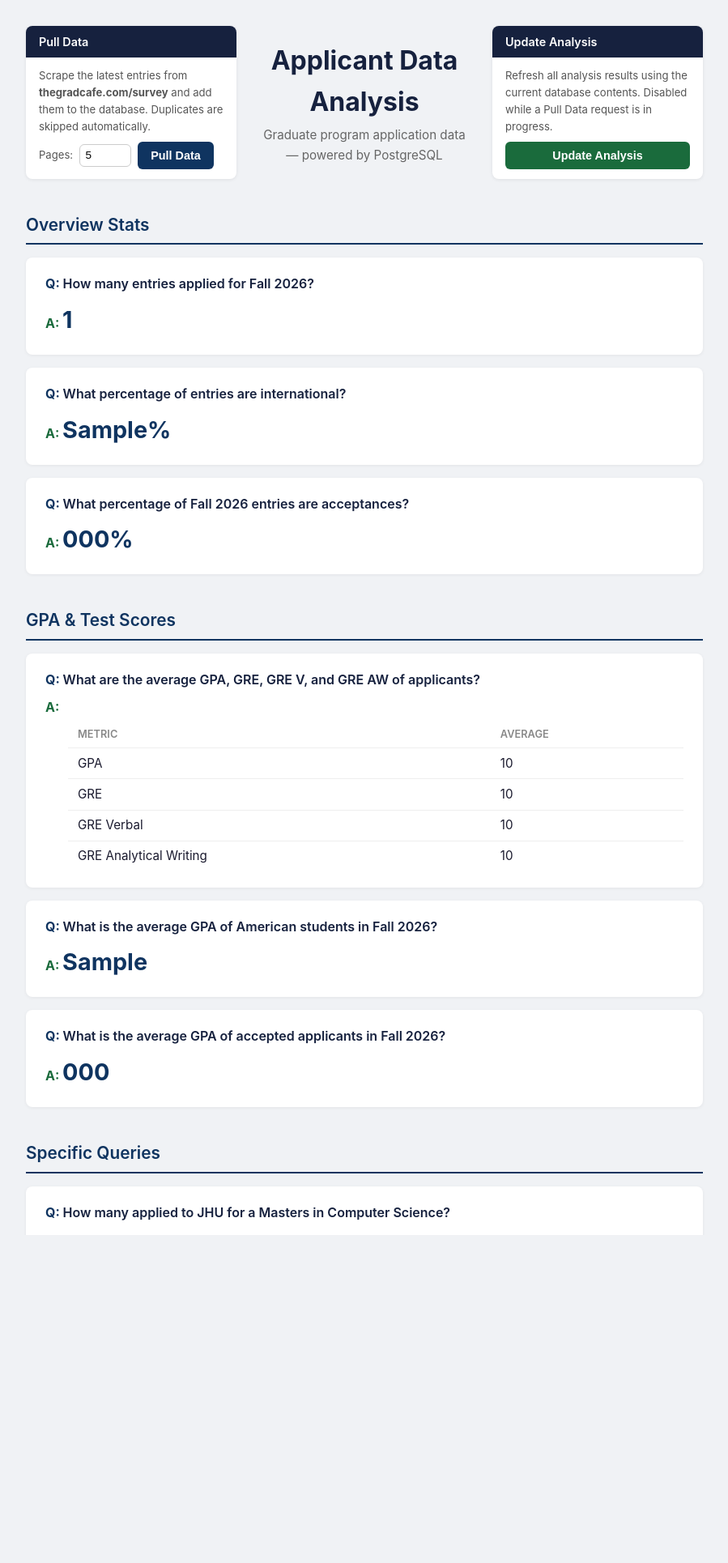
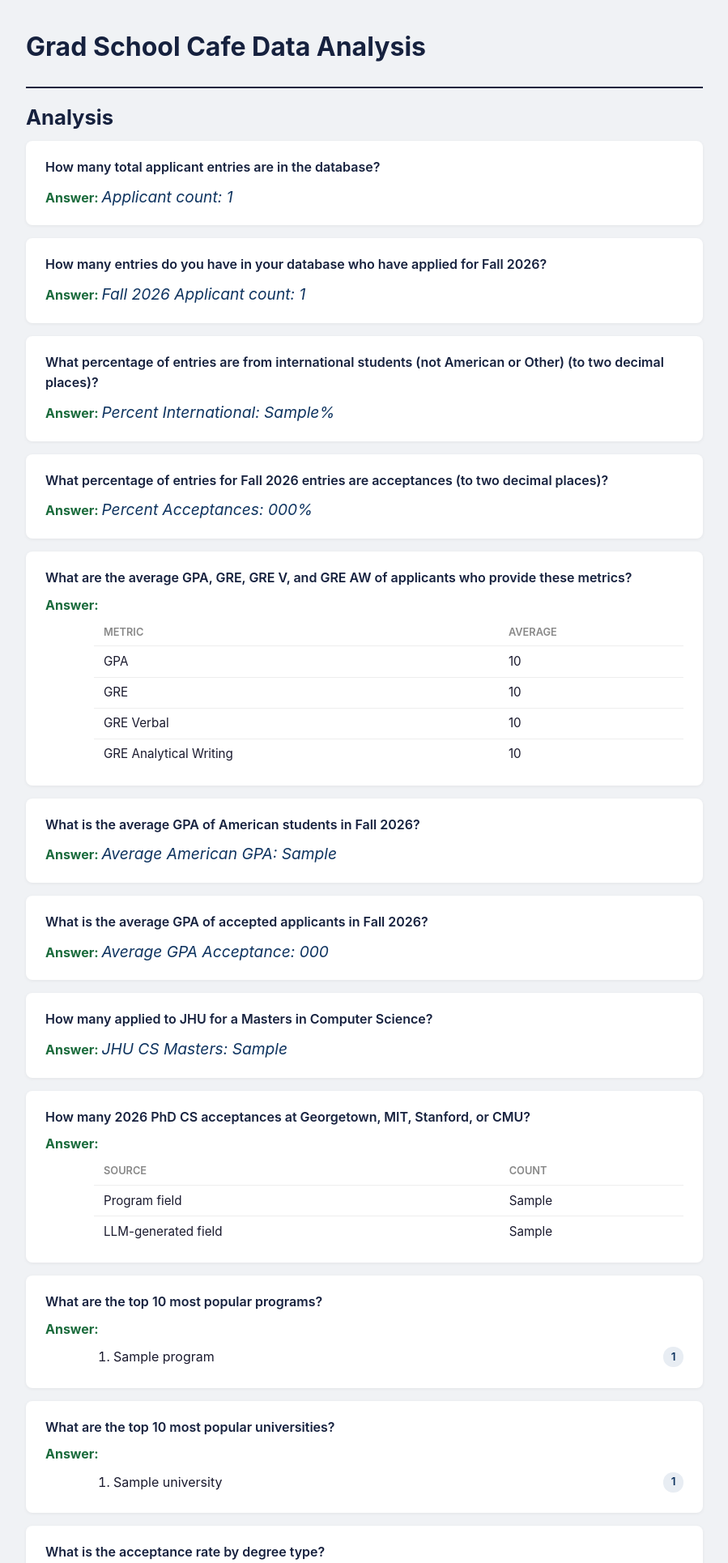
Before and after one commit to dawnaproskourine/jhu_software_concepts, a Flask app: template module_3/templates/index.html in a window 1280 px wide. Shown: the top 1930 px of the page at 81% size, without its empty margins (190-1089 px from the left). Run offline with Flask 3, Linux system fonts and the light colour scheme; the template is opened without the code that fills it: most values are stand-ins (such as "Sample title", 1, 10 or a date in 2020); some libraries are stand-ins or nearby versions.

Commit message:
reorg website to look like the given template

```diff
--- a/module_3/query_data.py
+++ b/module_3/query_data.py
@@ -13,6 +13,10 @@ def run_queries(conn):
     """Run all 12 analysis queries and return results as a dict."""
     cur = conn.cursor()
     results = {}
+
+    # 0. Total applicant count
+    cur.execute("SELECT COUNT(*) FROM applicants")
+    results["total_count"] = cur.fetchone()[0]
 
     # 1. Fall 2026 count
     cur.execute("SELECT COUNT(*) FROM applicants WHERE term = 'Fall 2026'")
@@ -181,6 +185,7 @@ def main():
     results = run_queries(conn)
     conn.close()
 
+    print(f"Total applicants: {results['total_count']}")
     print(f"Fall 2026 applicants: {results['fall_2026_count']}")
     print(f"International student percentage: {results['international_pct']}%")
     print(f"Average GPA: {results['avg_gpa']}")
--- a/module_3/static/style.css
+++ b/module_3/static/style.css
@@ -10,19 +10,13 @@ body {
     margin: 0 auto;
 }
 
-/* ── Top controls row ── */
+/* ── Bottom controls row ── */
 
-.top-controls {
+.bottom-controls {
     display: flex;
     justify-content: space-between;
     gap: 1.5rem;
-    margin-bottom: 1.5rem;
-}
-
-.top-title {
-    text-align: center;
-    flex: 1;
-    align-self: center;
+    margin-top: 2.5rem;
 }
 
 /* ── Control panels (Pull Data / Update Analysis) ── */
@@ -56,12 +50,28 @@ body {
     color: #555;
 }
 
+/* ── Page headers ── */
+
+.header-divider {
+    border: none;
+    border-top: 2px solid #16213e;
+    margin: 1.5rem 0 1rem;
+}
+
+.analysis-header {
+    font-size: 1.6rem;
+    font-weight: 700;
+    color: #16213e;
+    margin-bottom: 0.5rem;
+}
+
 /* ── Typography ── */
 
-h1 {
+.page-title {
     font-size: 2rem;
-    margin-bottom: 0.25rem;
     color: #16213e;
+    margin-bottom: 1rem;
+    white-space: nowrap;
 }
 
 .subtitle {
@@ -96,26 +106,22 @@ h1 {
     margin-bottom: 0.5rem;
 }
 
-.question::before {
-    content: "Q: ";
-    color: #0f3460;
-    font-weight: 700;
-}
 
 .answer {
-    padding-left: 1.75rem;
+    padding-left: 3.75rem;
 }
 
 .answer::before {
-    content: "A: ";
+    content: "Answer: ";
     font-weight: 700;
     color: #1a6b3c;
-    margin-left: -1.75rem;
+    margin-left: -3.75rem;
 }
 
 .answer-value {
-    font-size: 1.8rem;
-    font-weight: 700;
+    font-size: 1.2rem;
+    font-style: italic;
+    font-weight: normal;
     color: #0f3460;
 }
 
--- a/module_3/templates/index.html
+++ b/module_3/templates/index.html
@@ -8,66 +8,33 @@
 </head>
 <body>
 
-<!-- ───────── Top Controls ───────── -->
-<div class="top-controls">
-    <div class="control-panel pull-data-panel">
-        <div class="panel-header">Pull Data</div>
-        <div class="panel-body">
-            <p class="panel-info">
-                Scrape the latest entries from
-                <strong>thegradcafe.com/survey</strong> and add them to the database.
-                Duplicates are skipped automatically.
-            </p>
-            <div class="pull-data-controls">
-                <label for="pages">Pages:</label>
-                <input type="number" id="pages" value="5" min="1" max="100">
-                <button class="btn-pull" id="pull-btn" onclick="pullData()">Pull Data</button>
-            </div>
-            <div class="pull-data-status" id="pull-status"></div>
-        </div>
-    </div>
+<h1 class="page-title">Grad School Cafe Data Analysis</h1>
+<hr class="header-divider">
 
-    <div class="top-title">
-        <h1>Applicant Data Analysis</h1>
-        <p class="subtitle">Graduate program application data &mdash; powered by PostgreSQL</p>
-    </div>
-
-    <div class="control-panel update-panel">
-        <div class="panel-header">Update Analysis</div>
-        <div class="panel-body">
-            <p class="panel-info">
-                Refresh all analysis results using the current database contents.
-                Disabled while a Pull Data request is in progress.
-            </p>
-            <button class="btn-update" id="update-btn" onclick="updateAnalysis()">Update Analysis</button>
-            <div class="ua-status" id="ua-status"></div>
-        </div>
-    </div>
-</div>
-
-<!-- ───────── Overview Stats ───────── -->
-<div class="section-title">Overview Stats</div>
+<h2 class="analysis-header">Analysis</h2>
 
 <div class="qa">
-    <div class="question">How many entries applied for Fall 2026?</div>
-    <div class="answer"><span class="answer-value">{{ fall_2026_count }}</span></div>
+    <div class="question">How many total applicant entries are in the database?</div>
+    <div class="answer"><span class="answer-value">Applicant count: {{ total_count }}</span></div>
 </div>
 
 <div class="qa">
-    <div class="question">What percentage of entries are international?</div>
-    <div class="answer"><span class="answer-value">{{ international_pct }}%</span></div>
+    <div class="question">How many entries do you have in your database who have applied for Fall 2026?</div>
+    <div class="answer"><span class="answer-value">Fall 2026 Applicant count: {{ fall_2026_count }}</span></div>
 </div>
 
 <div class="qa">
-    <div class="question">What percentage of Fall 2026 entries are acceptances?</div>
-    <div class="answer"><span class="answer-value">{{ acceptance_pct_fall2026 }}%</span></div>
+    <div class="question">What percentage of entries are from international students (not American or Other) (to two decimal places)?</div>
+    <div class="answer"><span class="answer-value">Percent International: {{ international_pct }}%</span></div>
 </div>
 
-<!-- ───────── GPA & Test Scores ───────── -->
-<div class="section-title">GPA &amp; Test Scores</div>
+<div class="qa">
+    <div class="question">What percentage of entries for Fall 2026 entries are acceptances (to two decimal places)?</div>
+    <div class="answer"><span class="answer-value">Percent Acceptances: {{ acceptance_pct_fall2026 }}%</span></div>
+</div>
 
 <div class="qa">
-    <div class="question">What are the average GPA, GRE, GRE V, and GRE AW of applicants?</div>
+    <div class="question">What are the average GPA, GRE, GRE V, and GRE AW of applicants who provide these metrics?</div>
     <div class="answer">
         <table>
             <thead>
@@ -85,20 +52,17 @@
 
 <div class="qa">
     <div class="question">What is the average GPA of American students in Fall 2026?</div>
-    <div class="answer"><span class="answer-value">{{ american_gpa_fall2026 }}</span></div>
+    <div class="answer"><span class="answer-value">Average American GPA: {{ american_gpa_fall2026 }}</span></div>
 </div>
 
 <div class="qa">
     <div class="question">What is the average GPA of accepted applicants in Fall 2026?</div>
-    <div class="answer"><span class="answer-value">{{ accepted_gpa_fall2026 }}</span></div>
+    <div class="answer"><span class="answer-value">Average GPA Acceptance: {{ accepted_gpa_fall2026 }}</span></div>
 </div>
-
-<!-- ───────── Specific Queries ───────── -->
-<div class="section-title">Specific Queries</div>
 
 <div class="qa">
     <div class="question">How many applied to JHU for a Masters in Computer Science?</div>
-    <div class="answer"><span class="answer-value">{{ jhu_cs_masters }}</span></div>
+    <div class="answer"><span class="answer-value">JHU CS Masters: {{ jhu_cs_masters }}</span></div>
 </div>
 
 <div class="qa">
@@ -115,9 +79,6 @@
         </table>
     </div>
 </div>
-
-<!-- ───────── Top 10 Rankings ───────── -->
-<div class="section-title">Top 10 Rankings</div>
 
 <div class="qa">
     <div class="question">What are the top 10 most popular programs?</div>
@@ -140,9 +101,6 @@
         </ol>
     </div>
 </div>
-
-<!-- ───────── Acceptance Rates ───────── -->
-<div class="section-title">Acceptance Rates</div>
 
 <div class="qa">
     <div class="question">What is the acceptance rate by degree type?</div>
@@ -186,6 +144,38 @@
     </div>
 </div>
 
+<!-- ───────── Bottom Controls ───────── -->
+<div class="bottom-controls">
+    <div class="control-panel pull-data-panel">
+        <div class="panel-header">Pull Data</div>
+        <div class="panel-body">
+            <p class="panel-info">
+                Scrape the latest entries from
+                <strong>thegradcafe.com/survey</strong> and add them to the database.
+                Duplicates are skipped automatically.
+            </p>
+            <div class="pull-data-controls">
+                <label for="pages">Pages:</label>
+                <input type="number" id="pages" value="5" min="1" max="100">
+                <button class="btn-pull" id="pull-btn" onclick="pullData()">Pull Data</button>
+            </div>
+            <div class="pull-data-status" id="pull-status"></div>
+        </div>
+    </div>
+
+    <div class="control-panel update-panel">
+        <div class="panel-header">Update Analysis</div>
+        <div class="panel-body">
+            <p class="panel-info">
+                Refresh all analysis results using the current database contents.
+                Disabled while a Pull Data request is in progress.
+            </p>
+            <button class="btn-update" id="update-btn" onclick="updateAnalysis()">Update Analysis</button>
+            <div class="ua-status" id="ua-status"></div>
+        </div>
+    </div>
+</div>
+
 <script src="{{ url_for('static', filename='dashboard.js') }}"></script>
 </body>
 </html>
```
Also changed, not shown: module_3/requirements.txt (added, +40 -0 lines), module_3/static/dashboard.js (+17 -0 lines), module_3/README.md.
